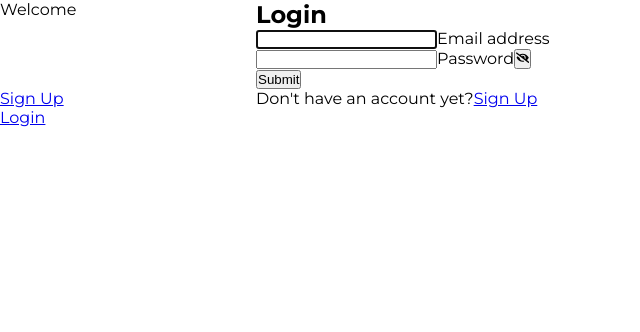
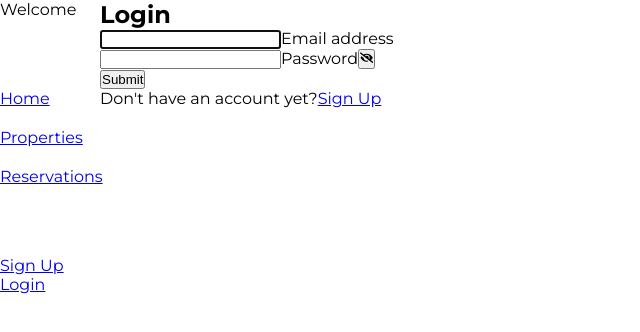
Before and after one commit to skabeo/frontend-capstone, a React (Create React App) app: page /signin in a window 1280 px wide. Shown: the top 332 px of the page, without its empty margins (0-640 px from the left). Built offline with nearby package versions, Linux system fonts and the light colour scheme.

Commit message:
create other components and add links

```diff
--- a/src/App.css
+++ b/src/App.css
@@ -31,6 +31,7 @@
 
 .sidebar {
   width: 20vw;
+  max-width: 100px;
 }
 
 .main-content {
--- a/src/App.js
+++ b/src/App.js
@@ -4,6 +4,8 @@ import Home from './components/Home';
 import LogIn from './components/session/LogIn';
 import Logout from './components/session/LogOut';
 import SignUp from './components/session/SignUp';
+import Reservations from './components/pages/Reservations';
+import Properties from './components/pages/Properties';
 // import LandingPage from './components/LandingPage';
 import PersistLogin from './components/session/PersistLogin';
 import PrivateRoute from './routes/PrivateRoute';
@@ -22,6 +24,22 @@ function App() {
             element={(
               <PrivateRoute>
                 <Home />
+              </PrivateRoute>
+          )}
+          />
+          <Route
+            path="/properties"
+            element={(
+              <PrivateRoute>
+                <Properties />
+              </PrivateRoute>
+          )}
+          />
+          <Route
+            path="/reservations"
+            element={(
+              <PrivateRoute>
+                <Reservations />
               </PrivateRoute>
           )}
           />
--- a/src/components/Sidebar.js
+++ b/src/components/Sidebar.js
@@ -1,7 +1,7 @@
 import React from 'react';
 import { useSelector } from 'react-redux';
 import { Link } from 'react-router-dom';
-import '../styles/sidebar.css'
+import '../styles/sidebar.css';
 
 const Sidebar = () => {
   const accessToken = useSelector((state) => state.session.accessToken);
@@ -27,6 +27,11 @@ const Sidebar = () => {
           {' '}
           {currentUser ? currentUser.name : 'Guest'}
         </p>
+        <div className='menu-links'>
+        <Link to="/">Home</Link>
+        <Link to="/properties">Properties</Link>
+        <Link to="/reservations">Reservations</Link>
+        </div>
       <div className="email-link">
         {sessionLinks}
       </div>
--- /dev/null
+++ b/src/components/pages/Properties.js
@@ -0,0 +1,9 @@
+import React from 'react'
+
+const Properties = () => {
+  return (
+    <div>Properties</div>
+  )
+}
+
+export default Properties
--- /dev/null
+++ b/src/components/pages/Reservations.js
@@ -0,0 +1,9 @@
+import React from 'react'
+
+const Reservations = () => {
+  return (
+    <div>Reservations</div>
+  )
+}
+
+export default Reservations
--- a/src/styles/sidebar.css
+++ b/src/styles/sidebar.css
@@ -9,3 +9,9 @@
     display: flex;
     flex-direction: column;
 }
+
+.menu-links {
+    display: flex;
+    flex-direction: column;
+    row-gap: 20px;
+}
```
